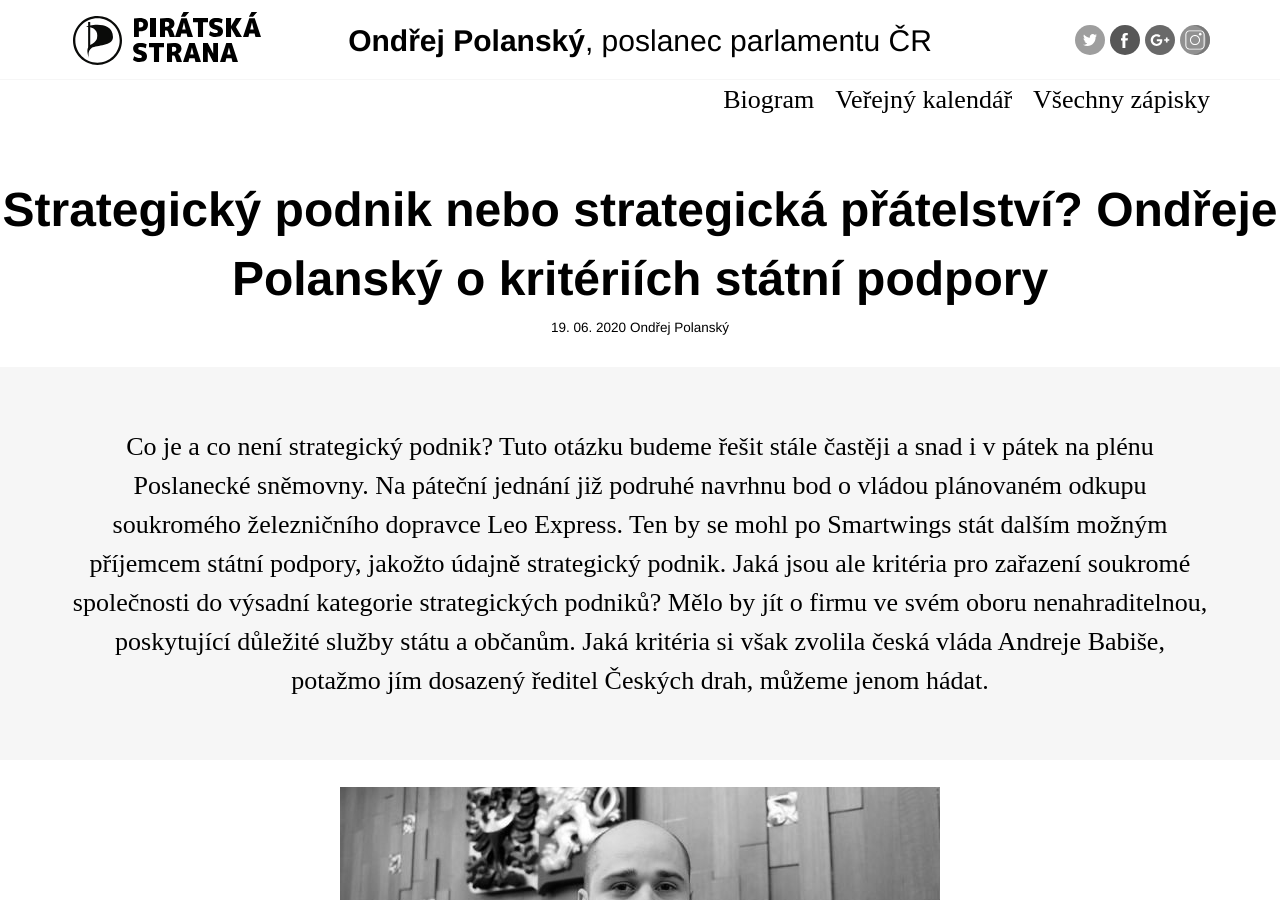
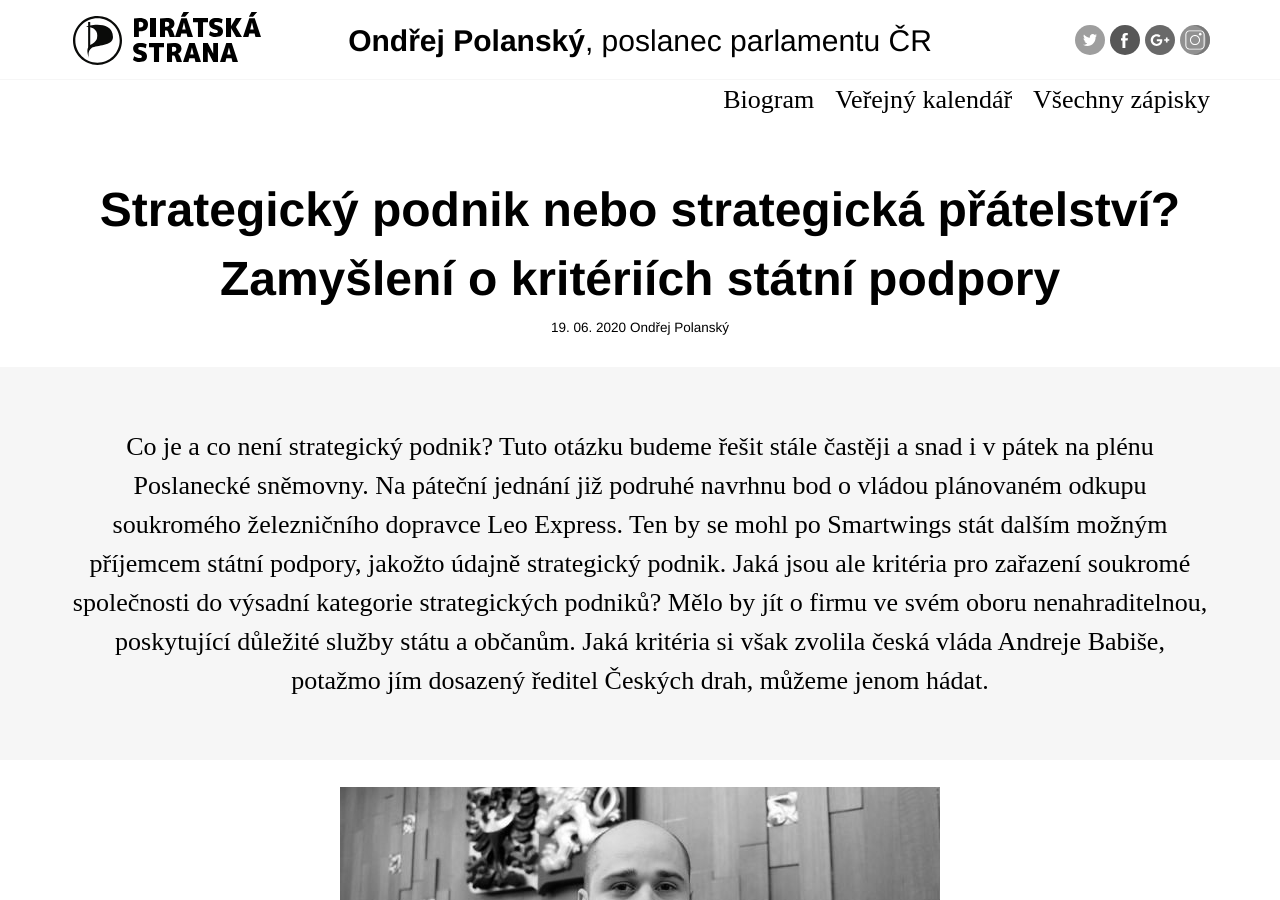
Before and after one commit to opolansky/opolansky.gihub.io, a Jekyll site: the page built from _posts/2020-06-19-strategicky-podnik-nebo-pratelstvi.md, in a window 1280 px wide and 900 px high. Built offline with Jekyll 4.4.1, drawn with Linux system fonts in a browser that asks for light colours; some web fonts are replaced; comment, search, counter and statistics services are not loaded.

Commit message:
Update 2020-06-19-strategicky-podnik-nebo-pratelstvi.md

```diff
--- a/_posts/2020-06-19-strategicky-podnik-nebo-pratelstvi.md
+++ b/_posts/2020-06-19-strategicky-podnik-nebo-pratelstvi.md
@@ -1,6 +1,6 @@
 ---
 layout:       post
-title:        "Strategický podnik nebo strategická přátelství? Ondřeje Polanský o kritériích státní podpory"
+title:        "Strategický podnik nebo strategická přátelství? Zamyšlení o kritériích státní podpory"
 date:         2020-06-19 10:00:00 +0100
 categories:   doprava
 img:          headshot_statni_akta.jpg
```
